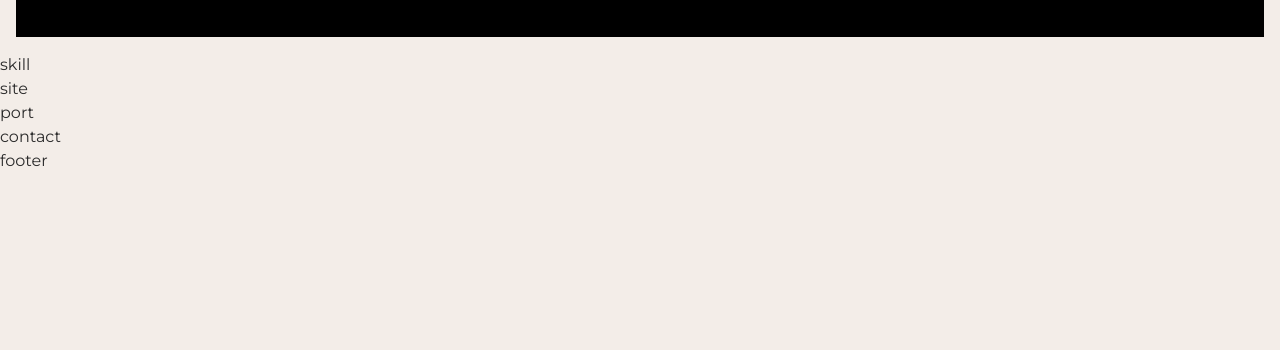
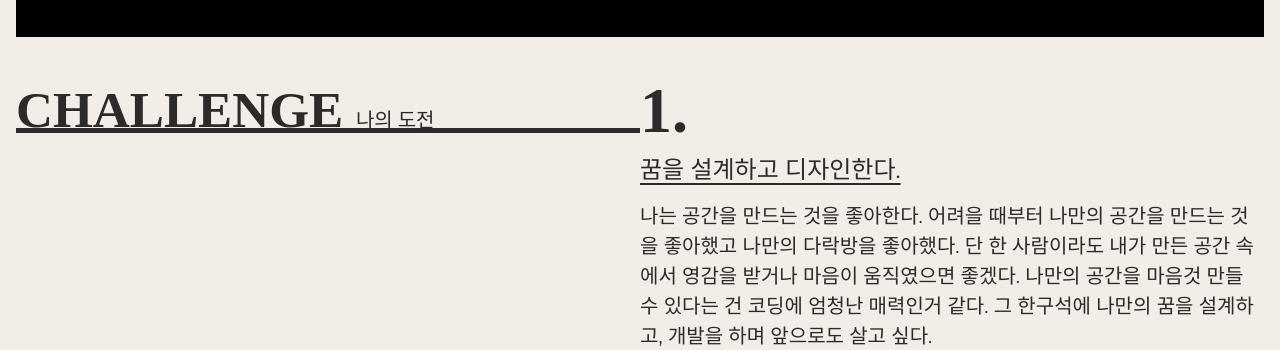
Before and after one commit to snstkfkadkfka/port2023-vite, a website built with Vite: page src/index.html in a window 1280 px wide. Shown: the part 747-1097 px from the top of the page. Before the commit the page ends 920 px from the top, so only its background shows below. Built offline with nearby package versions, Linux system fonts and the light colour scheme; a small style sheet from the web is missing; a web font is replaced by a local one.

Commit message:
🤡사이트완료

```diff
--- a/src/assets/css/section/skill.css
+++ b/src/assets/css/section/skill.css
@@ -1 +1,53 @@
-#skill{}
+.skill__inner {
+    padding: 16px;
+    display: flex;
+    justify-content: space-between;
+}
+
+.skill__titel {
+    position: sticky;
+    top: 70px;left: 0;
+    width: 50%;
+    height: 5vw;
+    font-weight: 900;
+    font-size: 4vw;
+    line-height: 1.6;
+    font-family: var(--mainKor-font);
+    text-transform: uppercase;
+    color: var(--black100);
+    border-bottom: 0.4vw solid var(--black100);
+}
+
+.skill__titel em {
+    font-size: 1.25rem;
+    font-weight: 400;
+    line-height: 2;
+}
+
+.skill__desc {
+    width: 50%;
+}
+
+.skill__desc span {
+    line-height: 1;
+    font-size: 5vw;
+    font-weight: 900;line-height: 1.3;
+    font-family: var(--mainNum-font);
+}
+
+.skill__desc h3 {
+    font-size: 1.5rem;
+    text-decoration: underline;
+    text-underline-position: under;
+    margin-bottom: 1vw;
+}
+
+.skill__desc p {
+    margin-bottom: 30vh;font-size: 1.25rem;
+}
+@media(max-width:800px){
+    .skill__inner{flex-direction: column;}
+    .skill__titel{width: 100%;margin-bottom: 10vw;font-size: 30px;height: auto;background-color: var(--mainBg-color);top: 68px;}
+    .skill__desc{width: 100%;}
+    .skill__desc span{font-size: 20vw;}
+}
--- a/src/index.html
+++ b/src/index.html
@@ -92,7 +92,45 @@
             </div>
         </section>
 
-        <section id="skill">skill</section>
+        <section id="skill">
+            <div class="skill__inner">
+                <h2 class="skill__titel">
+                    challenge <em>나의 도전</em>
+                </h2>
+                <div class="skill__desc">
+                    <div>
+                        <span>1.</span>
+                        <h3>꿈을 설계하고 디자인한다.</h3>
+                        <p> 나는 공간을 만드는 것을 좋아한다.
+                            어려을 때부터 나만의 공간을 만드는 것을 좋아했고 나만의 다락방을 좋아했다.
+                            단 한 사람이라도 내가 만든 공간 속에서 영감을 받거나 마음이 움직였으면 좋겠다.
+                            나만의 공간을 마음것 만들 수 있다는 건 코딩에 엄청난 매력인거 같다.
+                            그 한구석에 나만의 꿈을 설계하고, 개발을 하며 앞으로도 살고 싶다.
+                        </p>
+                    </div>
+                    <div>
+                        <span>2.</span>
+                        <h3>열심히 할수록 기회는 따른다.</h3>
+                        <p>
+                            운이 좋은 사람은 없다. 단지 운을 만들 뿐이다.
+                            운을 만들기 위해서는 내가 좋아하는 일이나 내가 하고 싶은 일에 몰두하면 된다.
+                            몰두 하다보면 길이 보이고 방향이 보이게 된다.
+                            운이란 고된 노동과 노력을 통해 스스로 만들어 내는 것이다.
+                        </p>
+                    </div>
+                    <div>
+                        <span>3.</span>
+                        <h3>나에게 정직하다.</h3>
+                        <p>
+                            정직은 다른 사람보다 나에게 큰 의미를 부여해야 한다.
+                            자신이 정직하지 않으면 진정으로 원하는 일을 열정적으로 밀고 나갈 수 없다.
+                            마음에서 우러나오는 일을 해야 정직해지며 삶을 더 즐길 줄 알게 된다.
+                        </p>
+                    </div>
+
+                </div>
+            </div>
+        </section>
         <section id="site">site</section>
         <section id="port">port</section>
         <section id="contact">contact</section>
```
